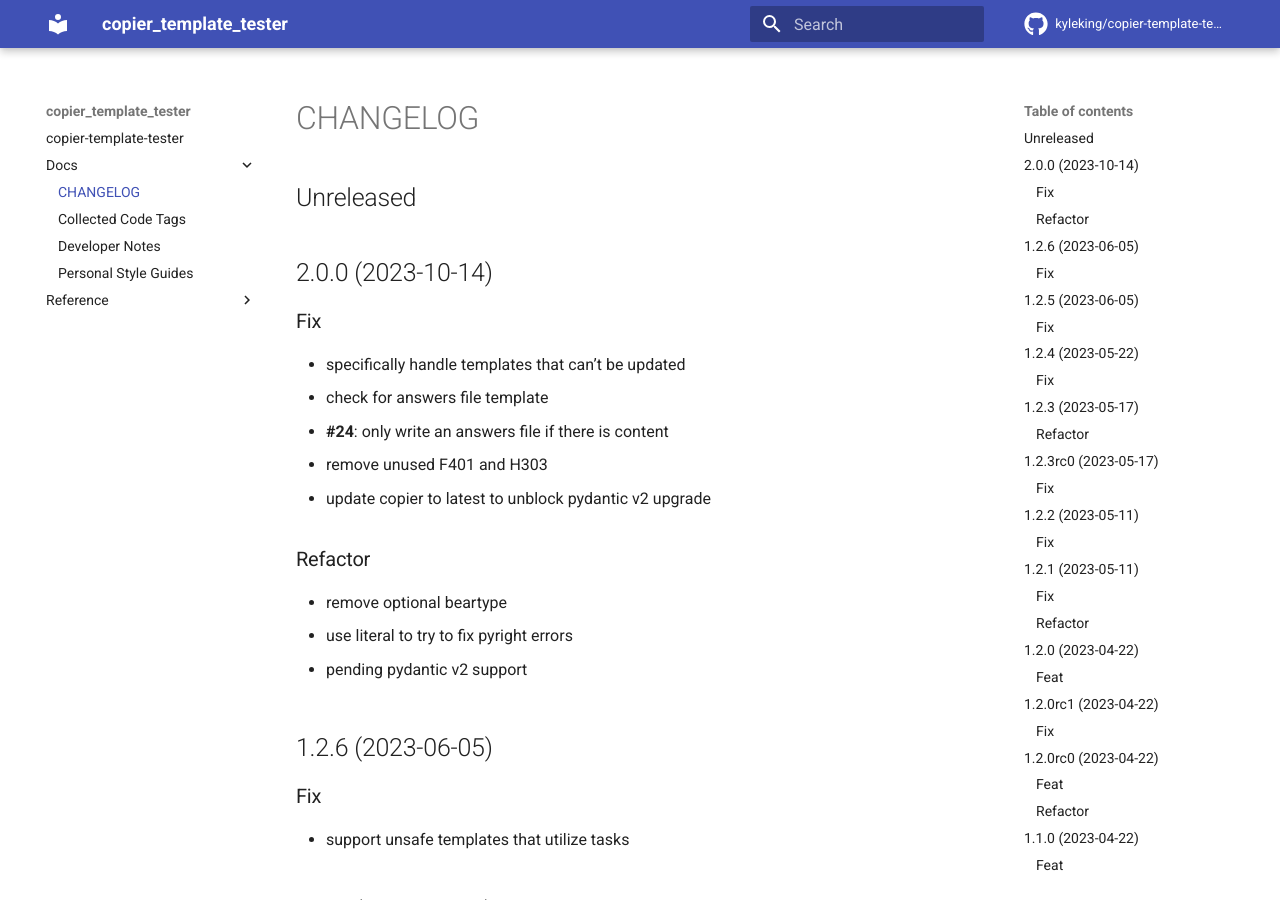
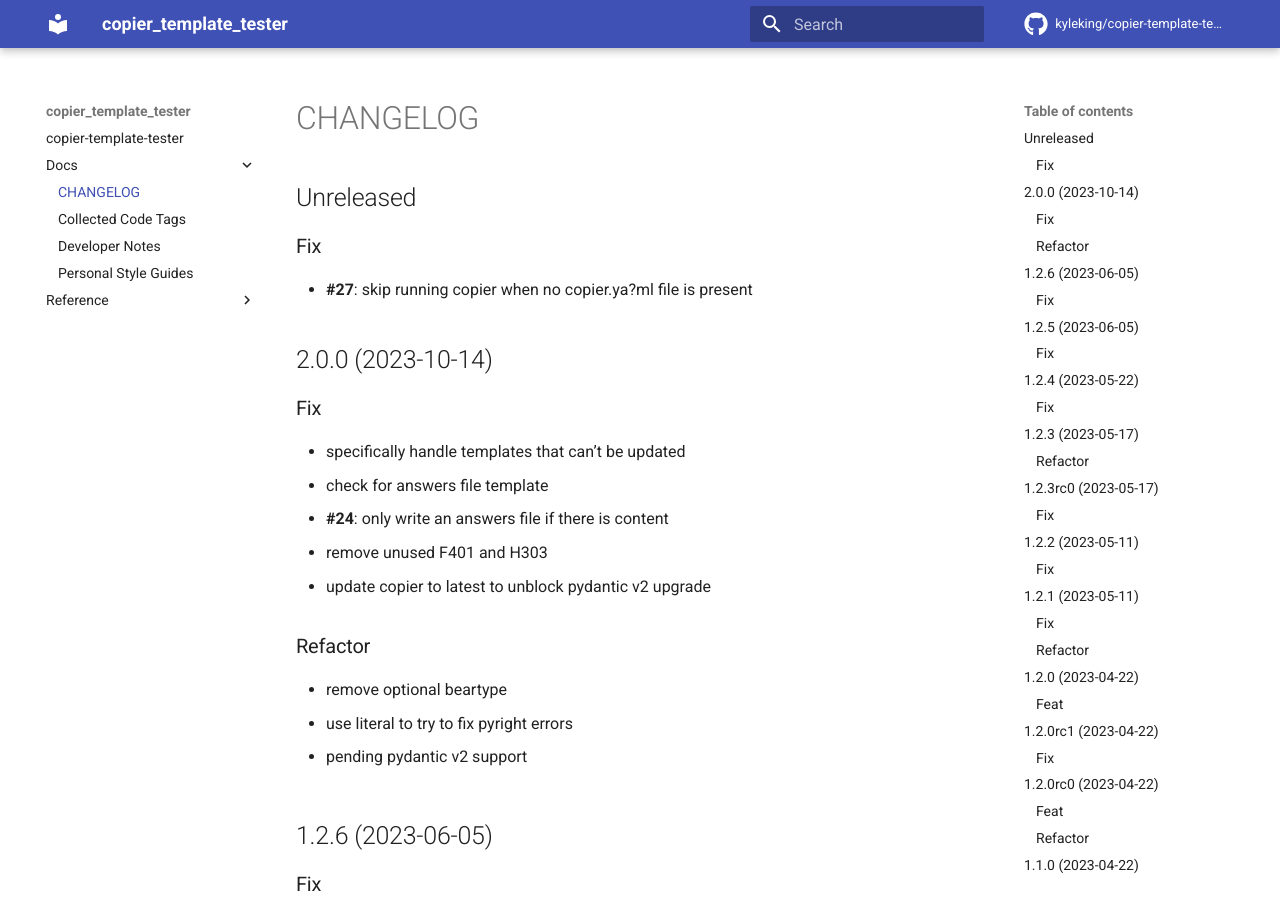
Before and after one commit to KyleKing/copier-template-tester, an MkDocs documentation site: the page built from docs/docs/CHANGELOG.md, in a window 1280 px wide and 900 px high. Built offline with MkDocs 1.6.1 and Material for MkDocs 9.7.7, drawn with Linux system fonts in a browser that asks for light colours; comment, search, counter and statistics services are not loaded.

```diff
--- a/docs/docs/CHANGELOG.md
+++ b/docs/docs/CHANGELOG.md
@@ -1,4 +1,8 @@
 ## Unreleased
+
+### Fix
+
+- **#27**: skip running copier when no copier.ya?ml file is present
 
 ## 2.0.0 (2023-10-14)
 
--- a/mkdocs.yml
+++ b/mkdocs.yml
@@ -64,8 +64,8 @@ markdown_extensions:
   - fenced_code
   - footnotes
   - pymdownx.emoji:
-      emoji_index: !!python/name:materialx.emoji.twemoji
-      emoji_generator: !!python/name:materialx.emoji.to_svg
+      emoji_index: !!python/name:material.extensions.emoji.twemoji
+      emoji_generator: !!python/name:material.extensions.emoji.to_svg
   - pymdownx.details
   - pymdownx.highlight:
       linenums: true
```
Also changed, not shown: docs/docs/CODE_TAG_SUMMARY.md (+1 -1 lines), 2 other files.
